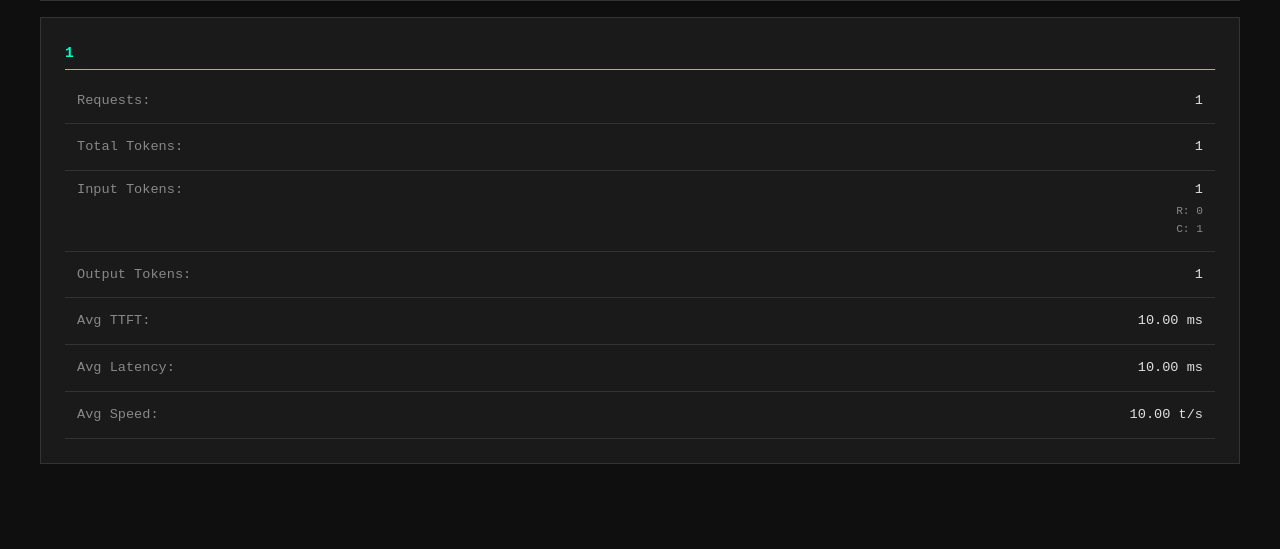
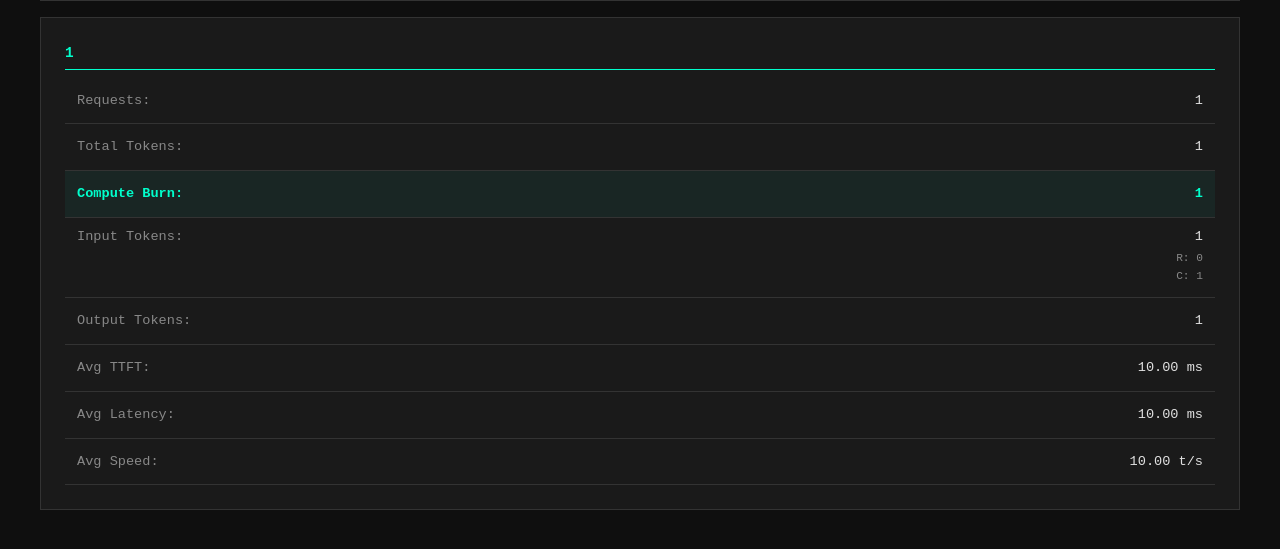
Before and after one commit to segin/multiproxy, a FastAPI app: template app/templates/models.html in a window 1280 px wide. Shown: the part 205-754 px from the top of the page. Run offline with FastAPI, Linux system fonts and the light colour scheme; the template is opened without the code that fills it: most values are stand-ins (such as "Sample title", 1, 10 or a date in 2020); some libraries are stand-ins or nearby versions.

Commit message:
feat(dashboard): Add Total Compute Burn tracker and per-model burn metrics

```diff
--- a/app/stats.py
+++ b/app/stats.py
@@ -22,6 +22,7 @@ def get_aggregate_stats(hours: int = None) -> Dict[str, Any]:
                 SUM(completion_tokens) as total_output_tokens,
                 SUM(total_tokens) as total_tokens,
                 SUM(COALESCE(prompt_cached_tokens, 0) + COALESCE(cache_read_input_tokens, 0)) as total_cached_tokens,
+                SUM(total_tokens - (COALESCE(prompt_cached_tokens, 0) + COALESCE(cache_read_input_tokens, 0))) as total_compute_burn,
                 AVG(ttft_ms) as avg_ttft_ms,
                 AVG(duration_ms) as avg_duration_ms,
                 AVG(tokens_per_second) as avg_tokens_per_second
@@ -48,6 +49,7 @@ def get_aggregate_stats(hours: int = None) -> Dict[str, Any]:
                 SUM(completion_tokens) as total_output_tokens,
                 SUM(total_tokens) as total_tokens,
                 SUM(COALESCE(prompt_cached_tokens, 0) + COALESCE(cache_read_input_tokens, 0)) as total_cached_tokens,
+                SUM(total_tokens - (COALESCE(prompt_cached_tokens, 0) + COALESCE(cache_read_input_tokens, 0))) as total_compute_burn,
                 AVG(ttft_ms) as avg_ttft_ms,
                 AVG(duration_ms) as avg_duration_ms,
                 AVG(tokens_per_second) as avg_tokens_per_second
--- a/app/templates/models.html
+++ b/app/templates/models.html
@@ -20,6 +20,10 @@
             <tr>
                 <td style="color: var(--text-muted);">Total Tokens:</td>
                 <td style="text-align: right;">{{ "{:,}".format(model.total_tokens) }}</td>
+            </tr>
+            <tr style="background-color: rgba(0, 255, 204, 0.05);">
+                <td style="color: var(--accent-color); font-weight: bold;">Compute Burn:</td>
+                <td style="text-align: right; color: var(--accent-color); font-weight: bold;">{{ "{:,}".format(model.total_compute_burn) }}</td>
             </tr>
             <tr>
                 <td style="color: var(--text-muted); vertical-align: top; padding-top: 0.5rem;">Input Tokens:</td>
--- a/app/templates/stats.html
+++ b/app/templates/stats.html
@@ -10,6 +10,10 @@
 <div class="card">
     <div class="card-title">Total Tokens</div>
     <div class="metric-value">{{ "{:,}".format(stats.total_tokens) }}</div>
+</div>
+<div class="card" style="border-color: var(--accent-color);">
+    <div class="card-title" style="color: var(--accent-color); font-weight: bold;">Total Compute Burn</div>
+    <div class="metric-value" style="color: var(--accent-color);">{{ "{:,}".format(stats.total_compute_burn) }}</div>
 </div>
 <div class="card">
     <div class="card-title">Token Breakdown</div>
```
Also changed, not shown: tests/test_stats.py (+14 -0 lines).
